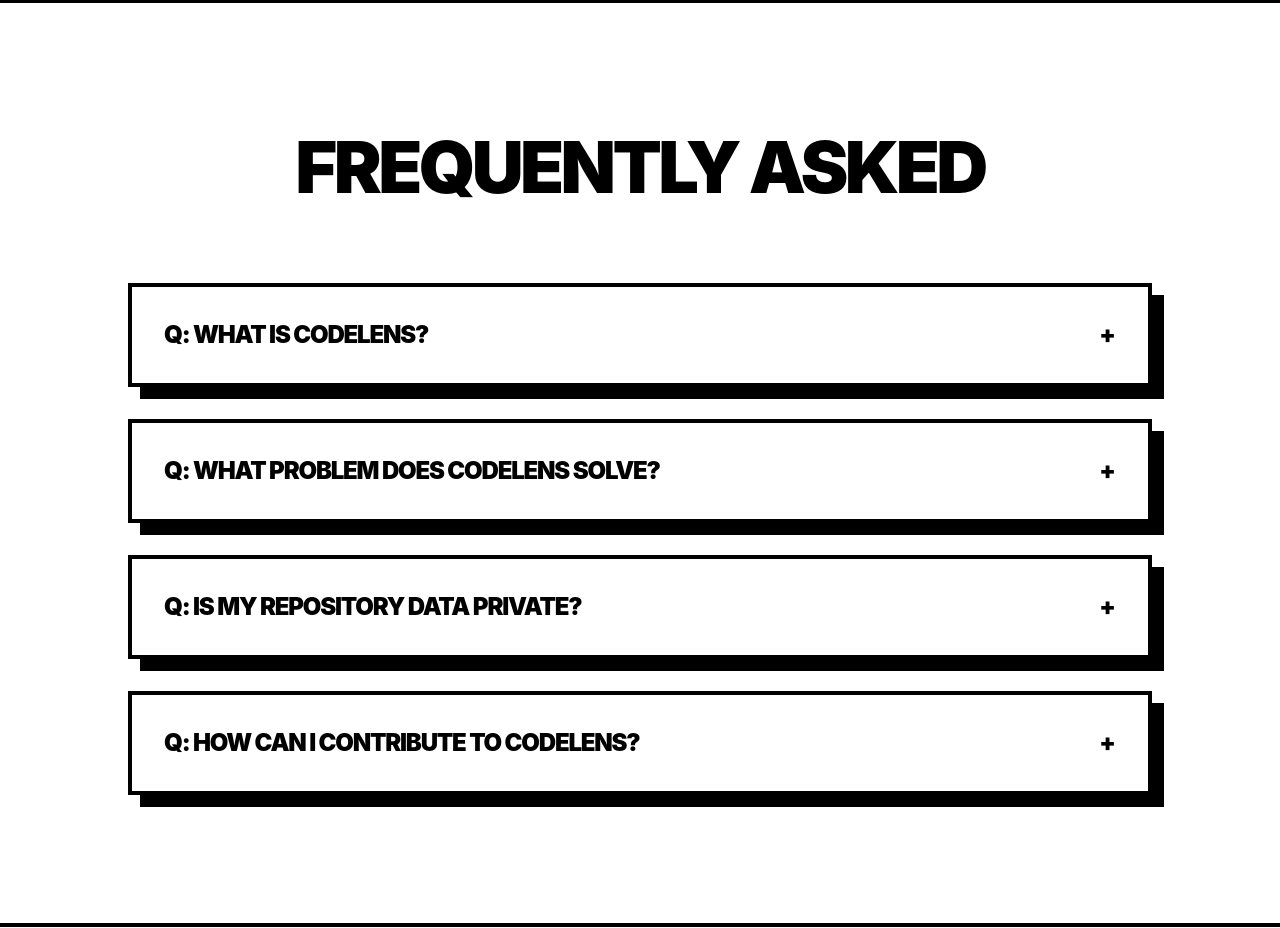
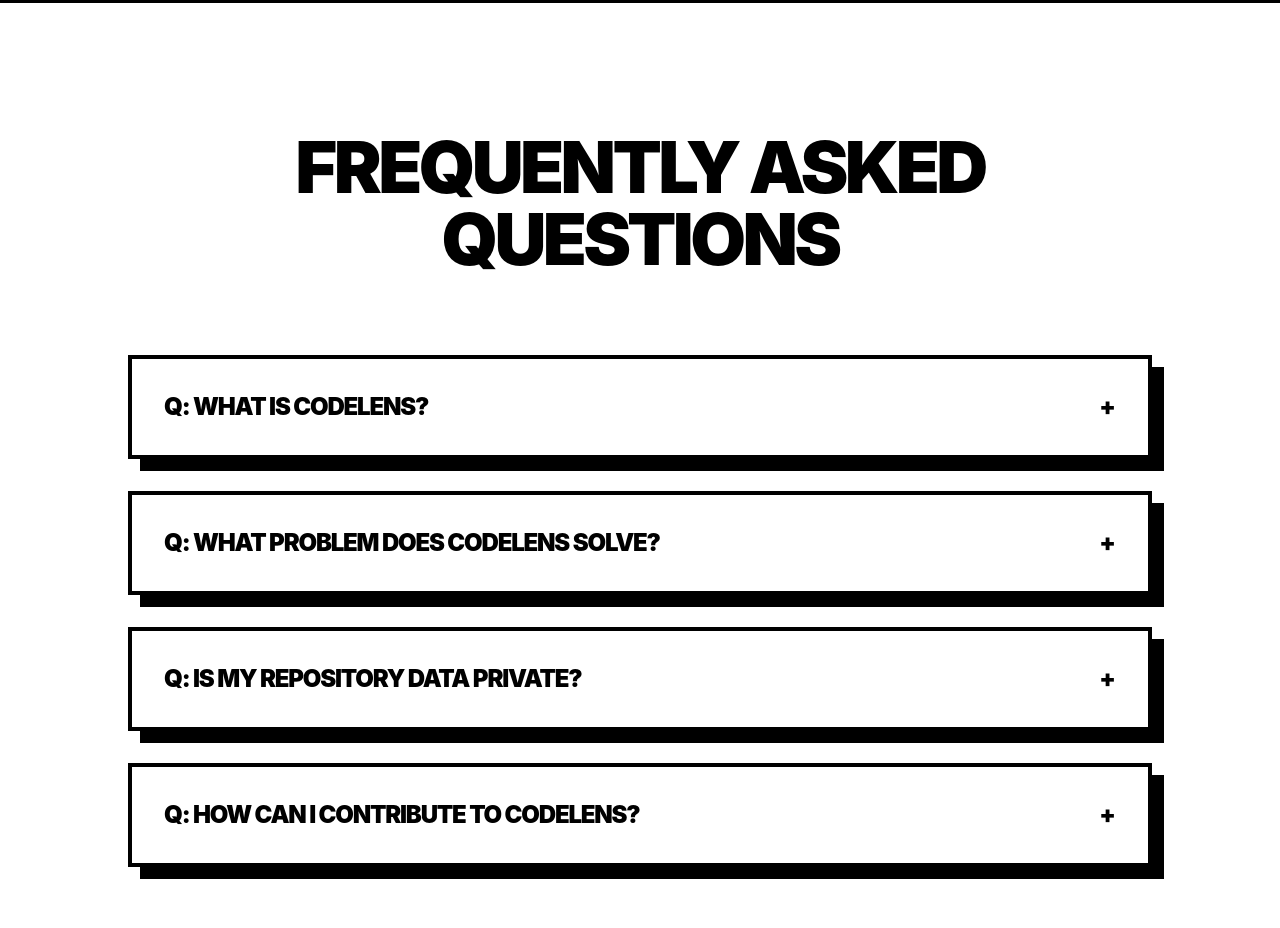
Before and after one commit to kunalverma2512/CodeLens, a React app in the folder frontend/: page /explore in a window 1280 px wide. Shown: the part 9340-10268 px from the top of the page. Built offline with nearby package versions, Linux system fonts and the light colour scheme; the HTML template or start-up script is replaced by a standard one.

Commit message:
updated FAQ heading to frequently asked questions

```diff
--- a/frontend/src/components/explore/FAQSection.jsx
+++ b/frontend/src/components/explore/FAQSection.jsx
@@ -28,7 +28,7 @@
     <div className="w-full px-6 py-20 md:py-32 min-h-screen flex flex-col justify-center items-center border-b-[4px] border-black bg-white">
       <div className="max-w-5xl mx-auto w-full">
         <h2 className="text-4xl sm:text-6xl lg:text-7xl font-black uppercase tracking-tighter text-black mb-12 sm:mb-20 text-center leading-none">
-          Frequently Asked
+          Frequently Asked Questions
         </h2>
         <div className="space-y-6 sm:space-y-8 w-full">
           {faqs.map((item, index) => {
```
